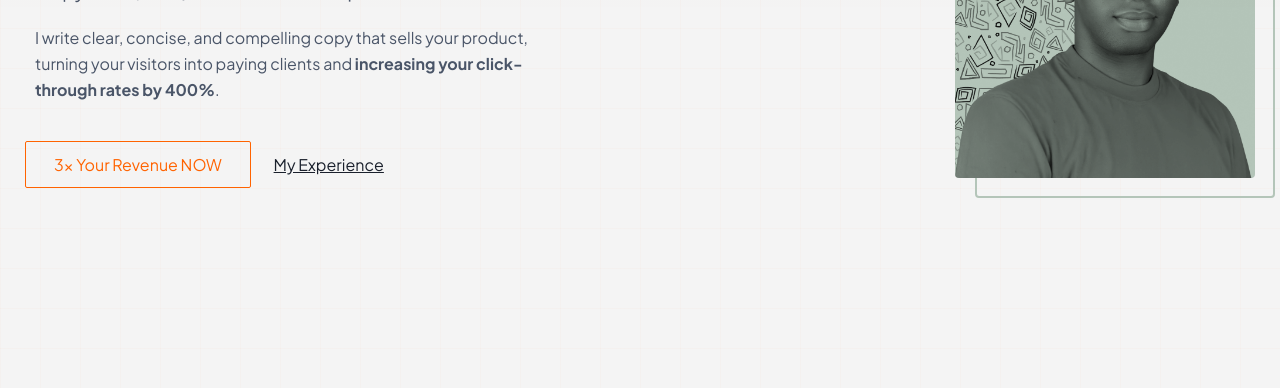
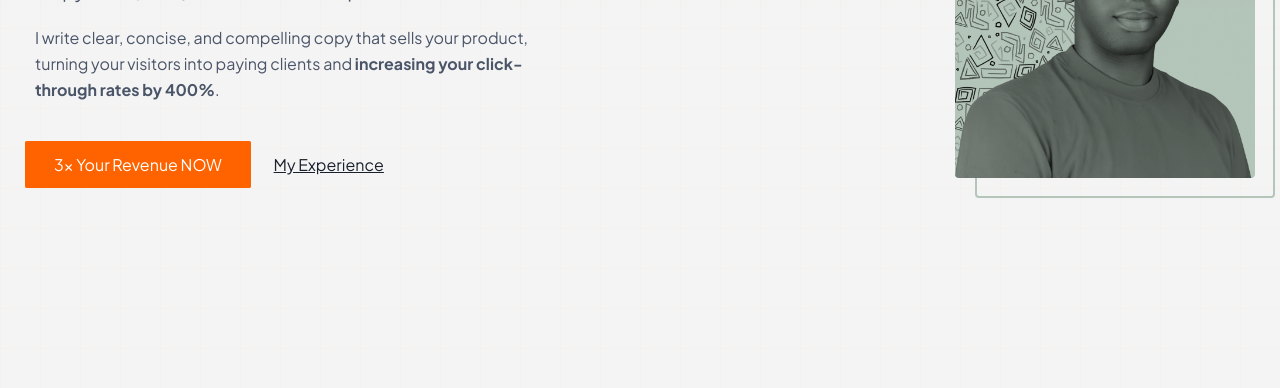
Before and after one commit to d9linkx/-VSCODE-PrincePortfolio, a plain HTML site: page index.html in a window 1280 px wide. Shown: the part 412-800 px from the top of the page. Drawn offline with Linux system fonts and the light colour scheme.

Commit message:
cta fnt color

```diff
--- a/index.html
+++ b/index.html
@@ -111,6 +111,12 @@
                 width: 100%;
                 align-items: center;
             }
+        }
+
+        .btn-primary {
+            background-color: var(--mint);
+            border-color: var(--mint);
+            color: #ffffff;
         }
     </style>
 
```
